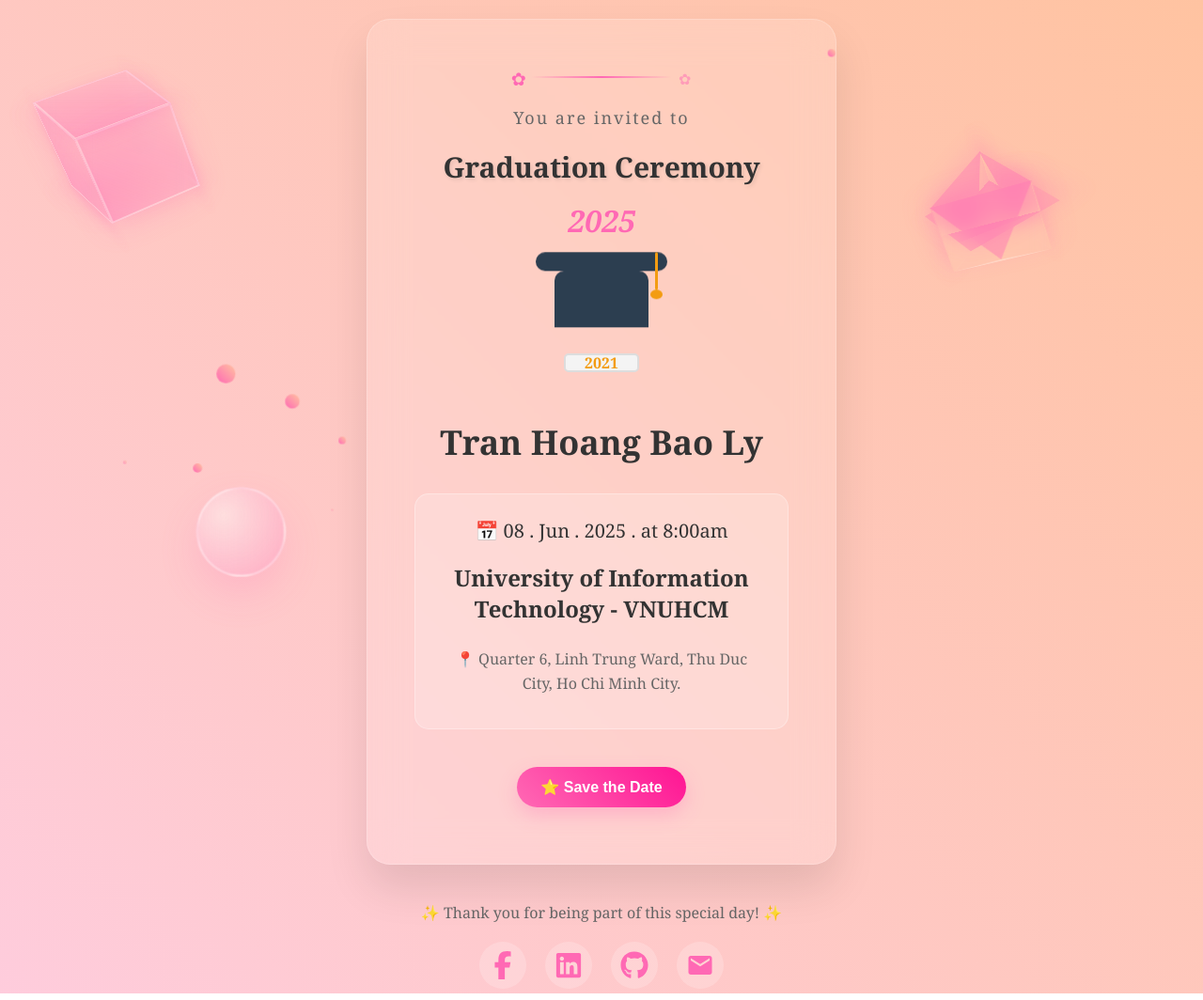
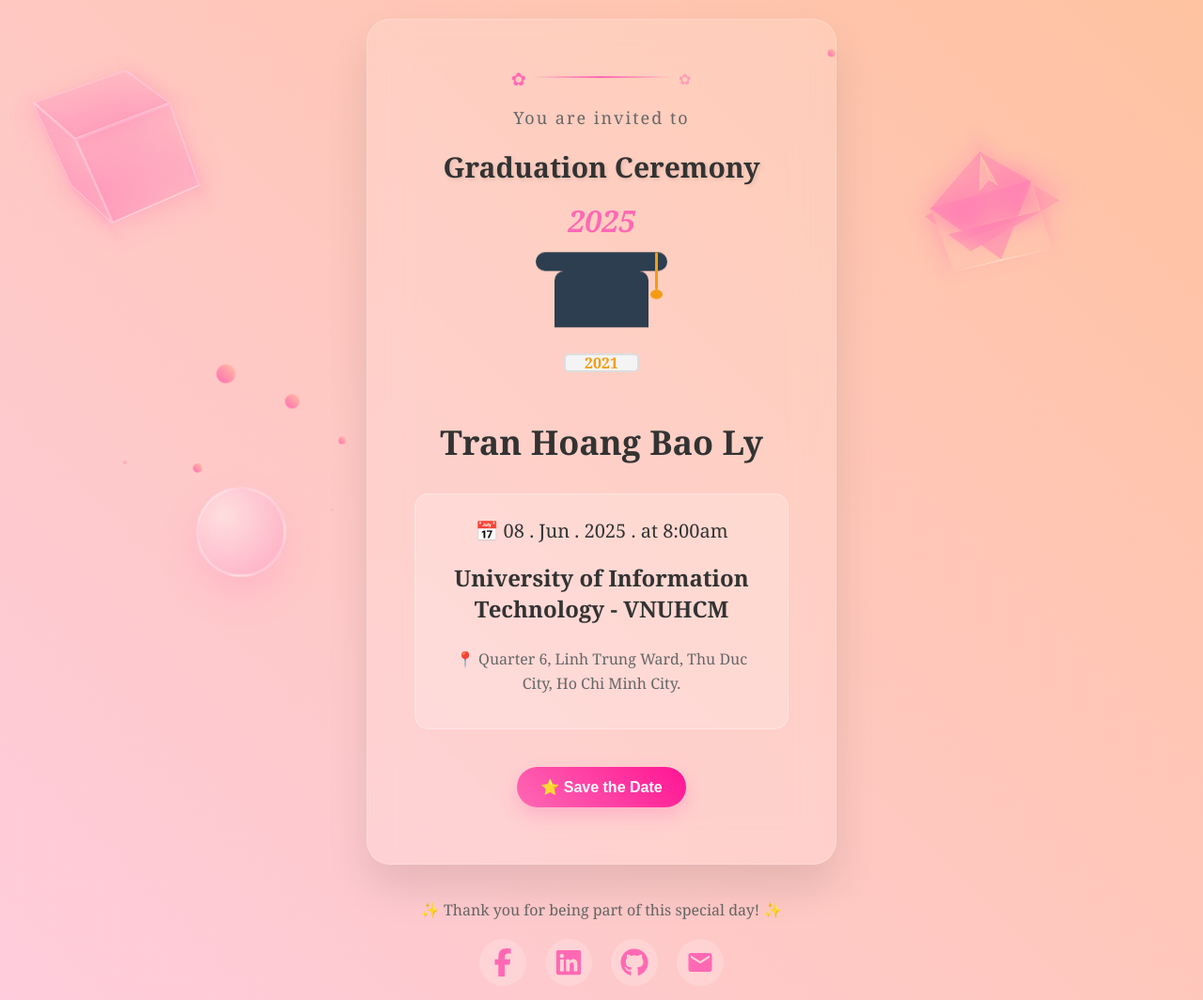
Before and after one commit to 4ursmile/invitations, a plain HTML site: page graduation/index.html in a window 1280 px wide. Shown: the whole page at 94% size. Drawn offline with Linux system fonts and the light colour scheme.

Commit message:
addc footer

```diff
--- a/graduation/styles.css
+++ b/graduation/styles.css
@@ -609,8 +609,8 @@ body {
 
 .footer {
     text-align: center;
-    margin-top: 15px;
-    padding: 5px 20px;
+    margin-top: 2px;
+    padding: 15px 20px;
     opacity: 0;
     animation: fadeInUp 1s ease 2s forwards;
 }
```
